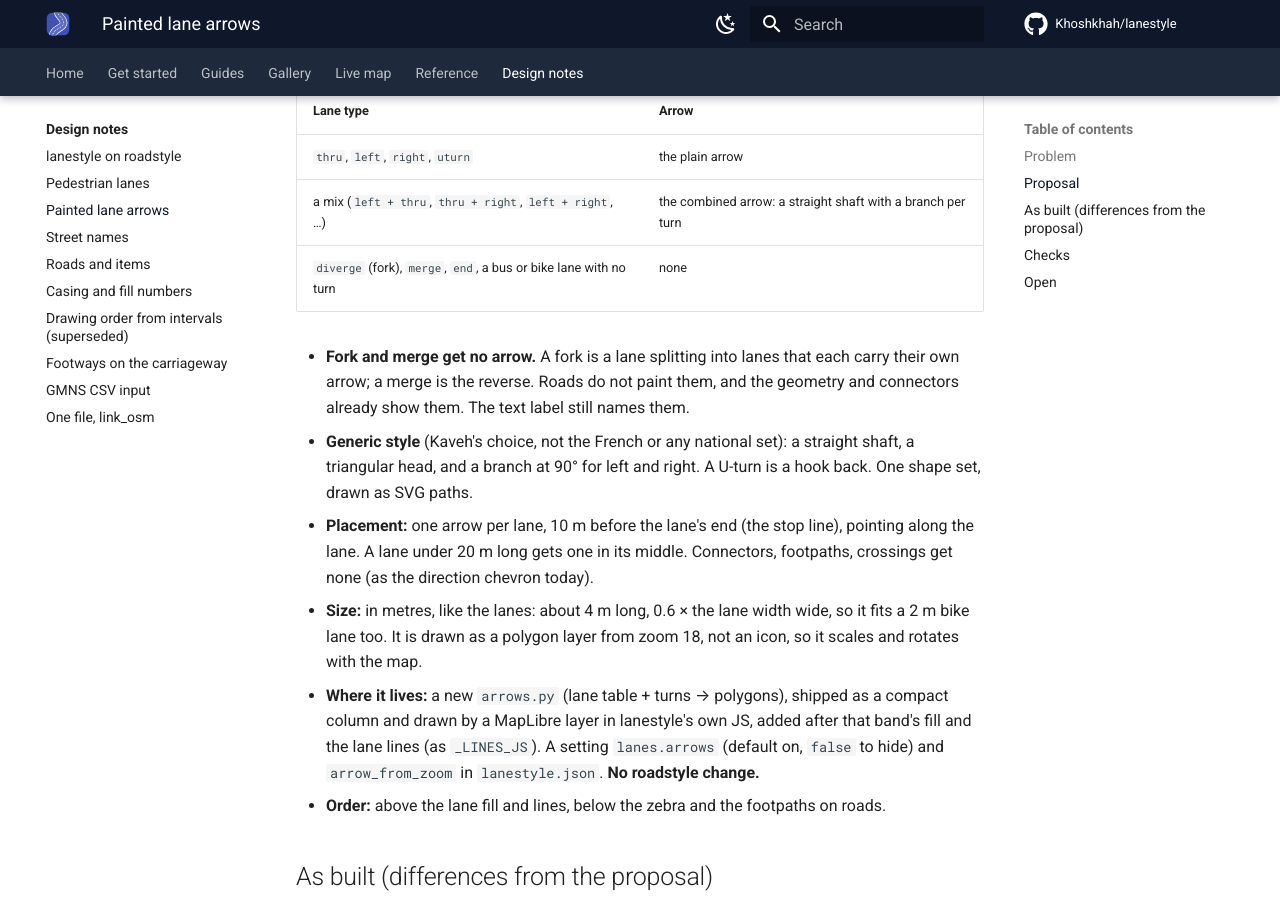
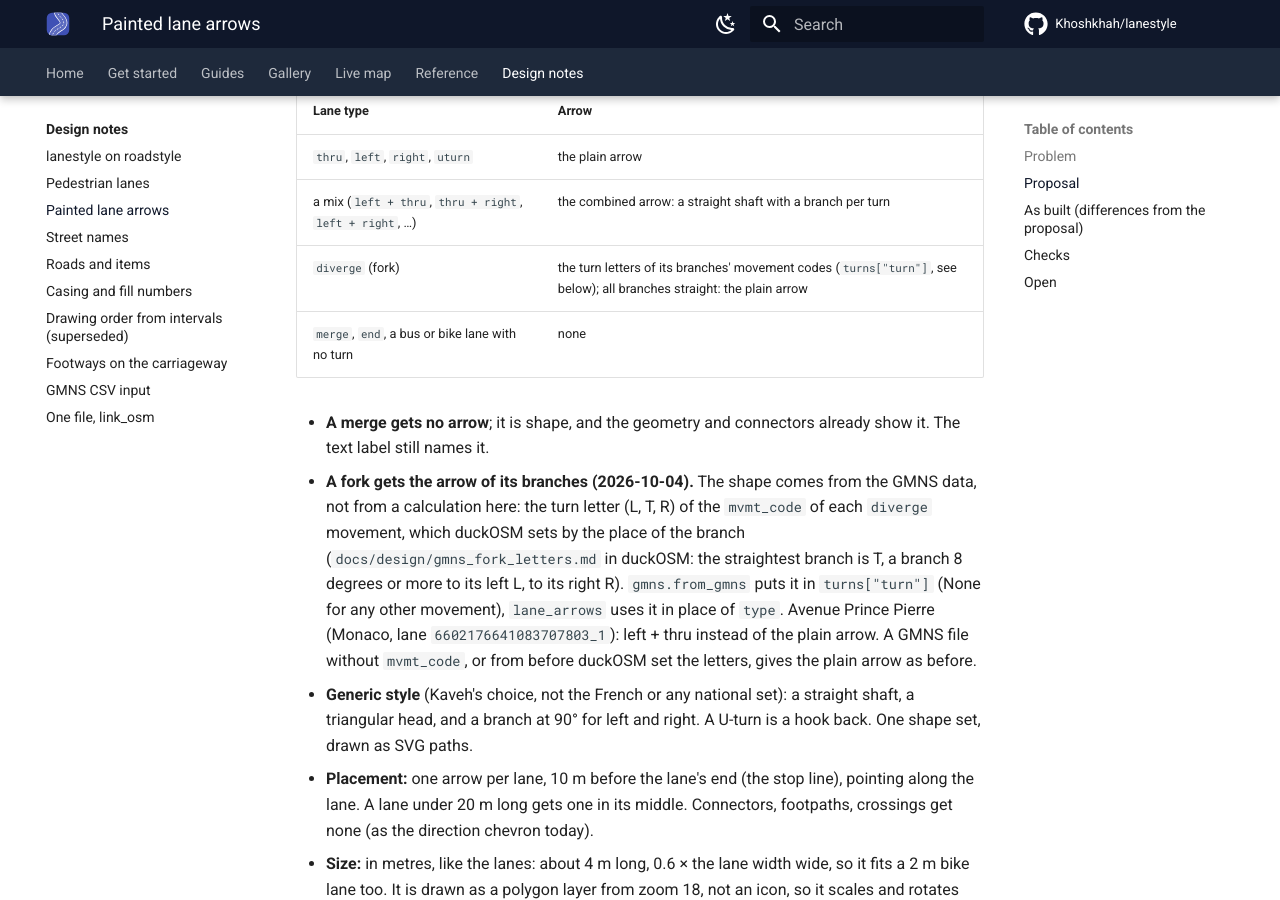
Before and after one commit to Khoshkhah/lanestyle, an MkDocs documentation site: the page built from docs/design/lane_arrows.md, in a window 1280 px wide and 900 px high, scrolled down 542 px. Built offline with MkDocs 1.6.1 and Material for MkDocs 9.7.7, drawn with Linux system fonts in a browser that asks for light colours; comment, search, counter and statistics services are not loaded.

Commit message:
Docs: fork arrows from the GMNS movement codes, road lines simplified, tunnel dashes off
A fork's lane gets the arrow of the turn letters (mvmt_code) of its branches, read as duckOSM writes them;
no arrow is calculated here. The road lines are simplified to 2 cm and the tunnel dashes are off (a wide translucent
stroke piled up into fans on a tight tunnel ring). The settings page lists arrows.

Co-Authored-By: Claude Sonnet 5.5 <noreply@anthropic.com>

```diff
--- a/docs/design/lane_arrows.md
+++ b/docs/design/lane_arrows.md
@@ -16,10 +16,12 @@ One arrow per lane, from the movements that leave it (the same `turns` table `_l
 |---|---|
 | `thru`, `left`, `right`, `uturn` | the plain arrow |
 | a mix (`left + thru`, `thru + right`, `left + right`, …) | the combined arrow: a straight shaft with a branch per turn |
-| `diverge` (fork), `merge`, `end`, a bus or bike lane with no turn | none |
+| `diverge` (fork) | the turn letters of its branches' movement codes (`turns["turn"]`, see below); all branches straight: the plain arrow |
+| `merge`, `end`, a bus or bike lane with no turn | none |
 
-- **Fork and merge get no arrow.** A fork is a lane splitting into lanes that each carry their own arrow; a merge is the reverse. Roads
-  do not paint them, and the geometry and connectors already show them. The text label still names them.
+- **A merge gets no arrow**; it is shape, and the geometry and connectors already show it. The text label still names it.
+- **A fork gets the arrow of its branches (2026-10-04).** The shape comes from the GMNS data, not from a calculation here: the turn letter (L, T, R) of the `mvmt_code` of each `diverge` movement, which duckOSM sets by the place of the branch (`docs/design/gmns_fork_letters.md` in duckOSM: the straightest branch is T, a branch 8 degrees or more to its left L, to its right R). `gmns.from_gmns` puts it in `turns["turn"]` (None for any other movement),
+  `lane_arrows` uses it in place of `type`. Avenue Prince Pierre (Monaco, lane `6602176641083707803_1`): left + thru instead of the plain arrow. A GMNS file without `mvmt_code`, or from before duckOSM set the letters, gives the plain arrow as before.
 - **Generic style** (Kaveh's choice, not the French or any national set): a straight shaft, a triangular head, and a branch at 90°
   for left and right. A U-turn is a hook back. One shape set, drawn as SVG paths.
 - **Placement:** one arrow per lane, 10 m before the lane's end (the stop line), pointing along the lane. A lane under 20 m
```
Also changed, not shown: docs/design/lanestyle_on_roadstyle_items.md (+5 -0 lines), docs/reference/settings.md (+1 -0 lines).
